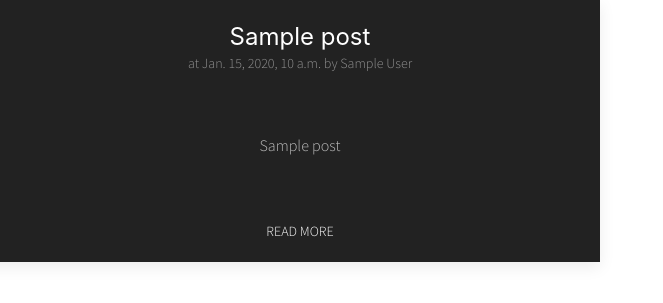
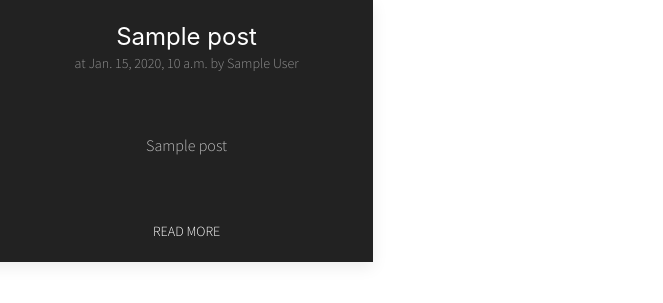
Before and after one commit to adikrishnan/clean-feed-reader, a Django app: template feeds/templates/feed_reader.html in a window 1280 px wide. Shown: the top 303 px of the page, without its empty margins (0-663 px from the left). Run offline with Django 3.2, Linux system fonts and the light colour scheme; the template is opened without the code that fills it: most values are stand-ins (such as "Sample title", 1, 10 or a date in 2020); some libraries are stand-ins or nearby versions.

Commit message:
Updated to use 3 cards at once in larger screens

```diff
--- a/feeds/templates/feed_reader.html
+++ b/feeds/templates/feed_reader.html
@@ -6,7 +6,7 @@
     {% if posts %}
         <div class="uk-child-width-1-2 uk-grid-divider uk-text-center" uk-grid>
         {% for post in posts %}
-            <div class="uk-card uk-card-secondary uk-width-1-2@m">
+            <div class="uk-card uk-card-secondary uk-width-1-3@m">
                 <div class="uk-card-header">
                     <div class="uk-grid-small uk-flex-middle" uk-grid>
                         <div class="uk-width-expand">
```
